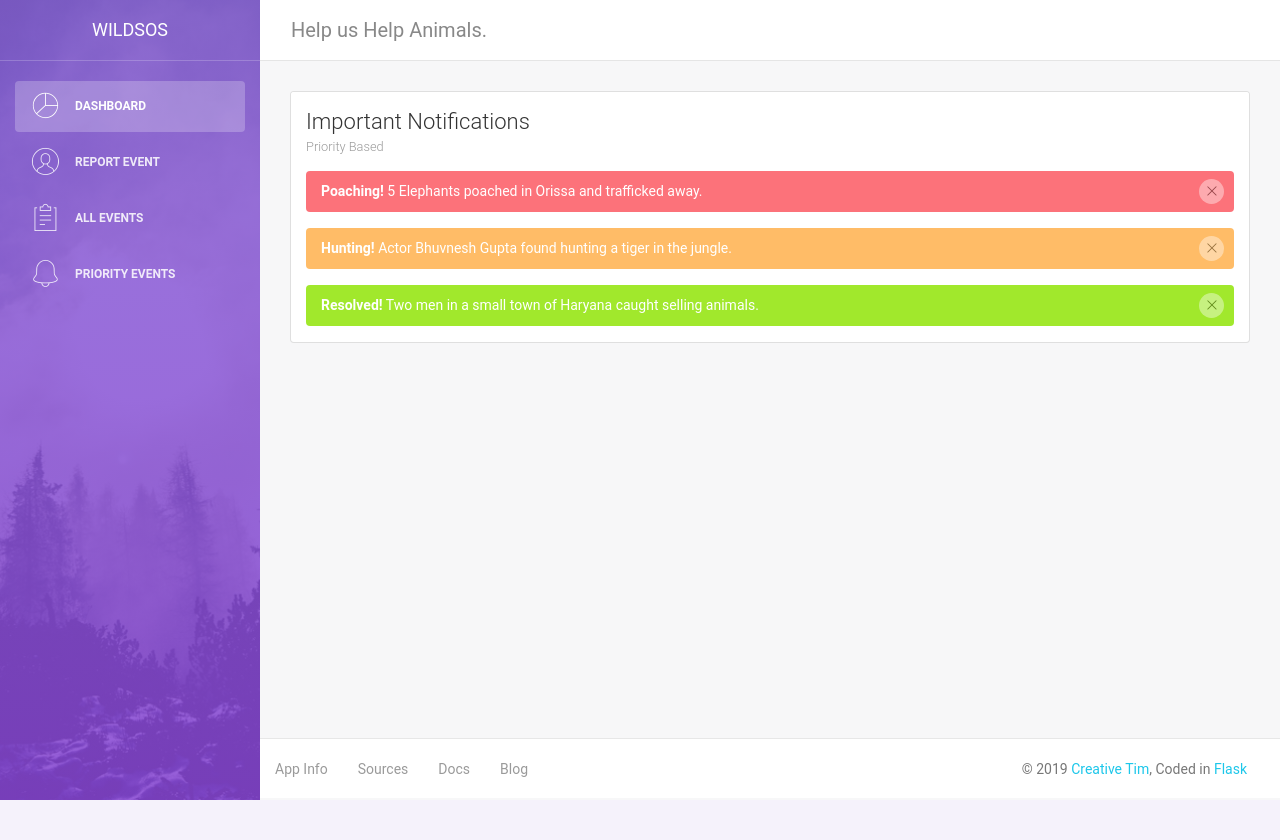
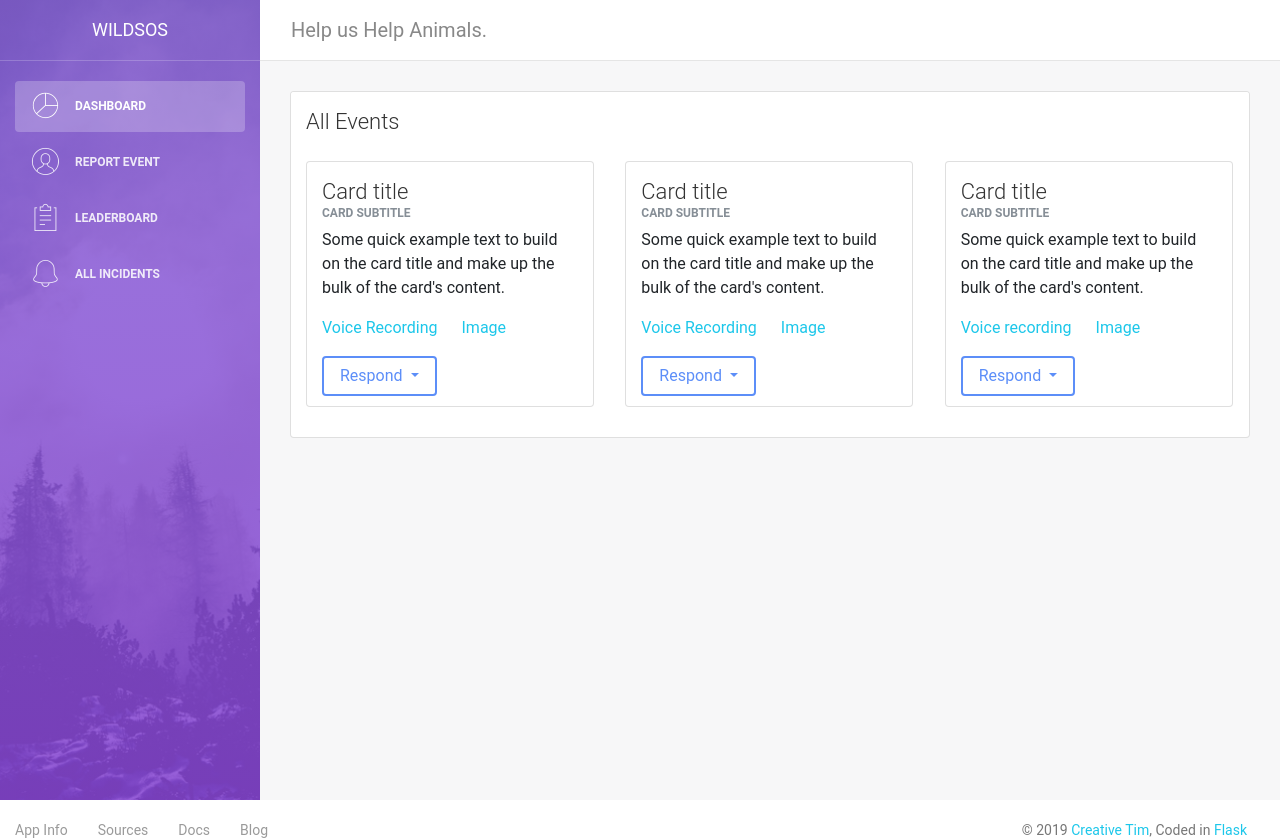
Before and after one commit to Ishita-Mehta/WildSOS-Alerts, a Flask app: page /notifications.html in a window 1280 px wide. Shown: the top 840 px of the page. Before the commit the page ends 800 px from the top, so only its background shows below. Run offline with Flask 2, Linux system fonts and the light colour scheme; some libraries are stand-ins or nearby versions.

Commit message:
all incidents pages

```diff
--- a/app/templates/includes/sidebar.html
+++ b/app/templates/includes/sidebar.html
@@ -25,7 +25,7 @@
                     <li>
                         <a class="nav-link" href="/table.html">
                             <i class="nc-icon nc-notes"></i>
-                            <p>All Events</p>
+                            <p>Leaderboard</p>
                         </a>
                     </li>
 
@@ -33,7 +33,7 @@
                     <li>
                         <a class="nav-link" href="/notifications.html">
                             <i class="nc-icon nc-bell-55"></i>
-                            <p>Priority Events</p>
+                            <p>All Incidents</p>
                         </a>
                     </li>
 
--- a/app/templates/pages/notifications.html
+++ b/app/templates/pages/notifications.html
@@ -1,41 +1,102 @@
+<style>
+.btn-primary.active, .btn-primary:active, .show>.btn-primary.dropdown-toggle {
+     background-color: #fff;
+     background-image: none;
+     border-color: #0062cc;
+}
+</style>
 
             <div class="content">
                 <div class="container-fluid">
                     <div class="card">
                         <div class="card-header">
-                            <h4 class="card-title">Important Notifications</h4>
-                            <p class="card-category">
+                            <h4 class="card-title">All Events</h4>
+                        </div>
+                        <br>
+                       <div class="container-fluid">
+                       <div class="row">
+                            <div class="col-md-4">
+                        <div class="card" style="width: 18rem; ">
+                                <div class="card-body">
+                                  <h4 class="card-title">Card title</h4>
+                                  <h6 class="card-subtitle mb-2 text-muted">Card subtitle</h6>
+                                  <p class="card-text">Some quick example text to build on the card title and make up the bulk of the card's content.</p>
+                                  <a href="#" class="card-link">Voice Recording</a>
+                                              <a href="#" class="card-link">Image</a>
+                                  <p>
+
+
 
                                   </p>
+                                  <div class="dropdown">
+                                        <button class="btn btn-primary dropdown-toggle" type="button" id="dropdownMenuButton" data-toggle="dropdown" aria-haspopup="true" aria-expanded="false">
+                                         Respond
+                                        </button>
+                                        <div class="dropdown-menu" aria-labelledby="dropdownMenuButton">
+                                          <a class="dropdown-item" href="#">False Report</a>
+                                          <a class="dropdown-item" href="#">Resolved</a>
+                                          <a class="dropdown-item" href="#">Assigned</a>
+                                        </div>
+                                      </div>
+                                </div>
+                              </div>
                             </div>
 
-                                <div class="col-md-12">
-                                    <h5>
-                                        <small>Priority Based</small>
-                                    </h5>
-                                    <div class="alert alert-danger">
-                                        <button type="button" aria-hidden="true" class="close" data-dismiss="alert">
-                                            <i class="nc-icon nc-simple-remove"></i>
+                            <div class="col-md-4">
+                                    <div class="card" style="width: 18rem; ">
+                                            <div class="card-body">
+                                              <h4 class="card-title">Card title</h4>
+                                              <h6 class="card-subtitle mb-2 text-muted">Card subtitle</h6>
+                                              <p class="card-text">Some quick example text to build on the card title and make up the bulk of the card's content.</p>
+                                              <a href="#" class="card-link">Voice Recording</a>
+                                              <a href="#" class="card-link">Image</a>
+                                              <p>
+
+
+
+                                              </p>
+                                              <div class="dropdown">
+                                                    <button class="btn btn-primary dropdown-toggle" type="button" id="dropdownMenuButton" data-toggle="dropdown" aria-haspopup="true" aria-expanded="false">
+                                                     Respond
                                                     </button>
-                                        <span>
-                                            <b>Poaching!</b> 5 Elephants poached in Orissa and trafficked away.</span>
+                                                    <div class="dropdown-menu" aria-labelledby="dropdownMenuButton">
+                                                      <a class="dropdown-item" href="#">False Report</a>
+                                                      <a class="dropdown-item" href="#">Resolved</a>
+                                                      <a class="dropdown-item" href="#">Assigned</a>
                                                     </div>
-                                    <div class="alert alert-warning">
-                                        <button type="button" aria-hidden="true" class="close" data-dismiss="alert">
-                                            <i class="nc-icon nc-simple-remove"></i>
-                                        </button>
-                                        <span>
-                                            <b>Hunting!</b> Actor Bhuvnesh Gupta found hunting a tiger in the jungle.</span>
                                                   </div>
-                                    <div class="alert alert-success">
-                                        <button type="button" aria-hidden="true" class="close" data-dismiss="alert">
-                                            <i class="nc-icon nc-simple-remove"></i>
-                                        </button>
-                                        <span>
-                                            <b>Resolved!</b> Two men in a small town of Haryana caught selling animals.</span>
+                                            </div>
+                                          </div>
                                         </div>
 
+                                        <div class="col-md-4">
+                                                <div class="card" style="width: 18rem; ">
+                                                        <div class="card-body">
+                                                          <h4 class="card-title">Card title</h4>
+                                                          <h6 class="card-subtitle mb-2 text-muted">Card subtitle</h6>
+                                                          <p class="card-text">Some quick example text to build on the card title and make up the bulk of the card's content.</p>
+                                                          <a href="#" class="card-link">Voice recording</a>
+                                                          <a href="#" class="card-link">Image</a>
+                                                          <p>
 
+
+
+                                                          </p>
+                                                          <div class="dropdown">
+                                                                <button class="btn btn-primary dropdown-toggle" type="button" id="dropdownMenuButton" data-toggle="dropdown" aria-haspopup="true" aria-expanded="false">
+                                                                 Respond
+                                                                </button>
+                                                                <div class="dropdown-menu" aria-labelledby="dropdownMenuButton">
+                                                                  <a class="dropdown-item" href="#">False Report</a>
+                                                                  <a class="dropdown-item" href="#">Resolved</a>
+                                                                  <a class="dropdown-item" href="#">Assigned</a>
+                                                                </div>
+                                                              </div>
+                                                        </div>
+                                                      </div>
+                                                    </div>
+                 </div>
+                </div>
 
 
                                 </div>
```
Lines whose indentation alone changed are shown as unchanged.
